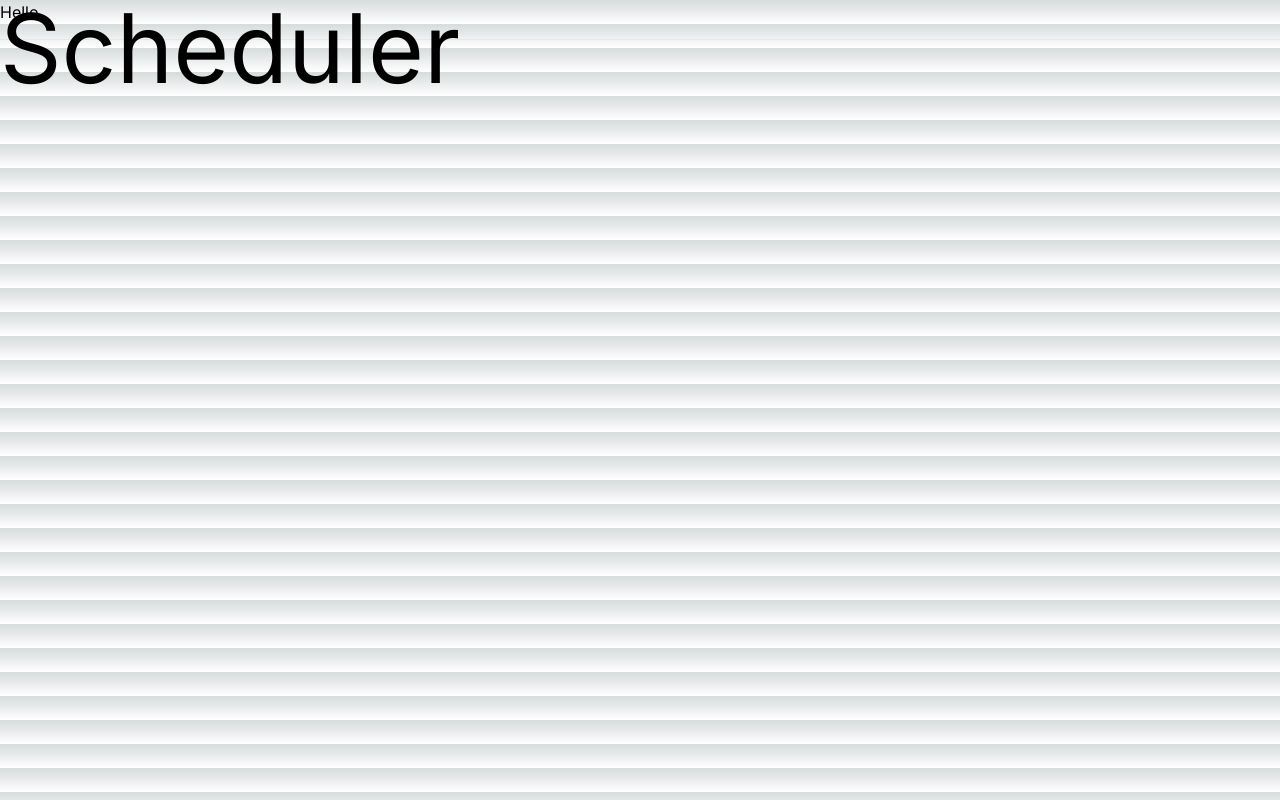
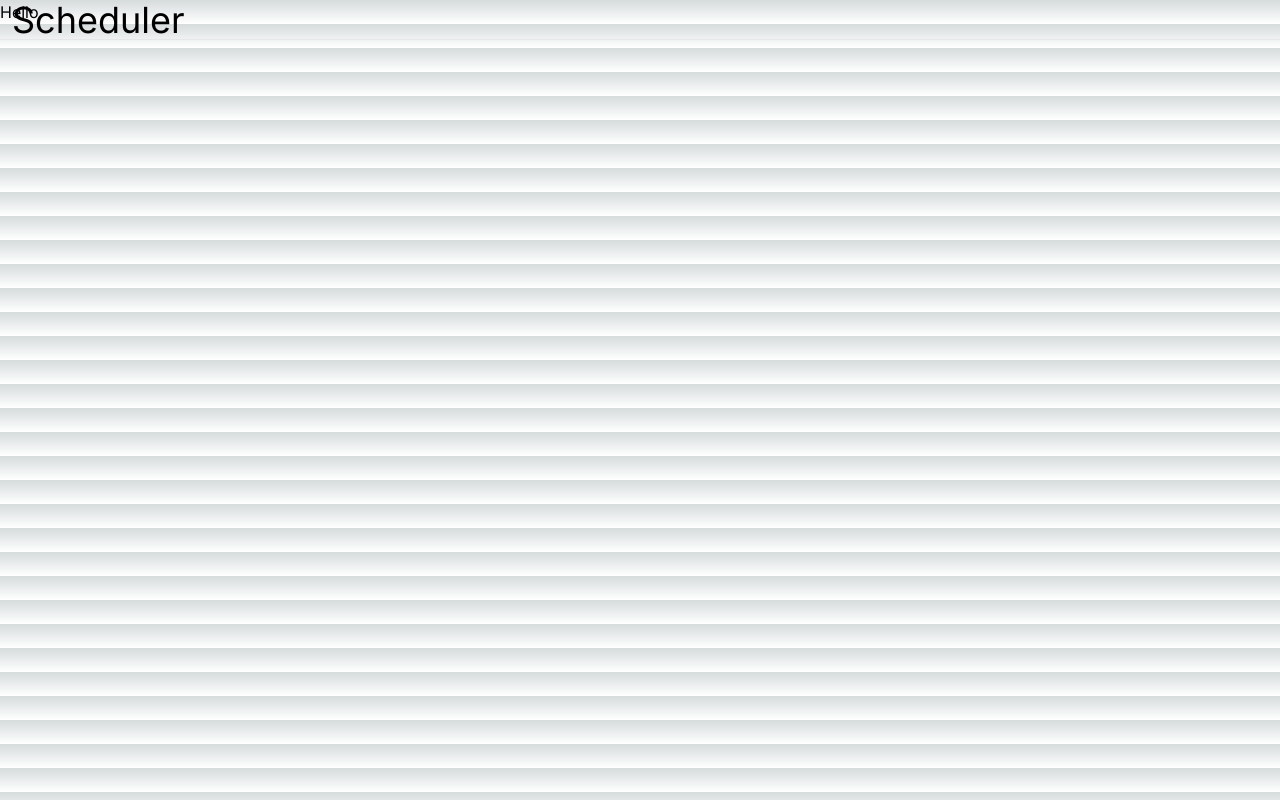
Before and after one commit to ifiokabasiudo/become, a Next.js app: page /scheduler in a window 1280 px wide. Built offline with nearby package versions, Linux system fonts and the light colour scheme.

Commit message:
Added the script tag

```diff
--- a/app/navbar.tsx
+++ b/app/navbar.tsx
@@ -6,7 +6,7 @@ export default function AppNavbar() {
         <div>
             <nav className= "fixed flex flex-row h-10 w-full z-20 top-0 start-0 border-b border-gray-200 dark:border-gray-600">
                 <div className="text-left">
-                    <h1 className="text-8xl">Scheduler</h1>
+                    <h1 className="text-4xl mx-3">Scheduler</h1>
                 </div>
             </nav>
         </div>
```
